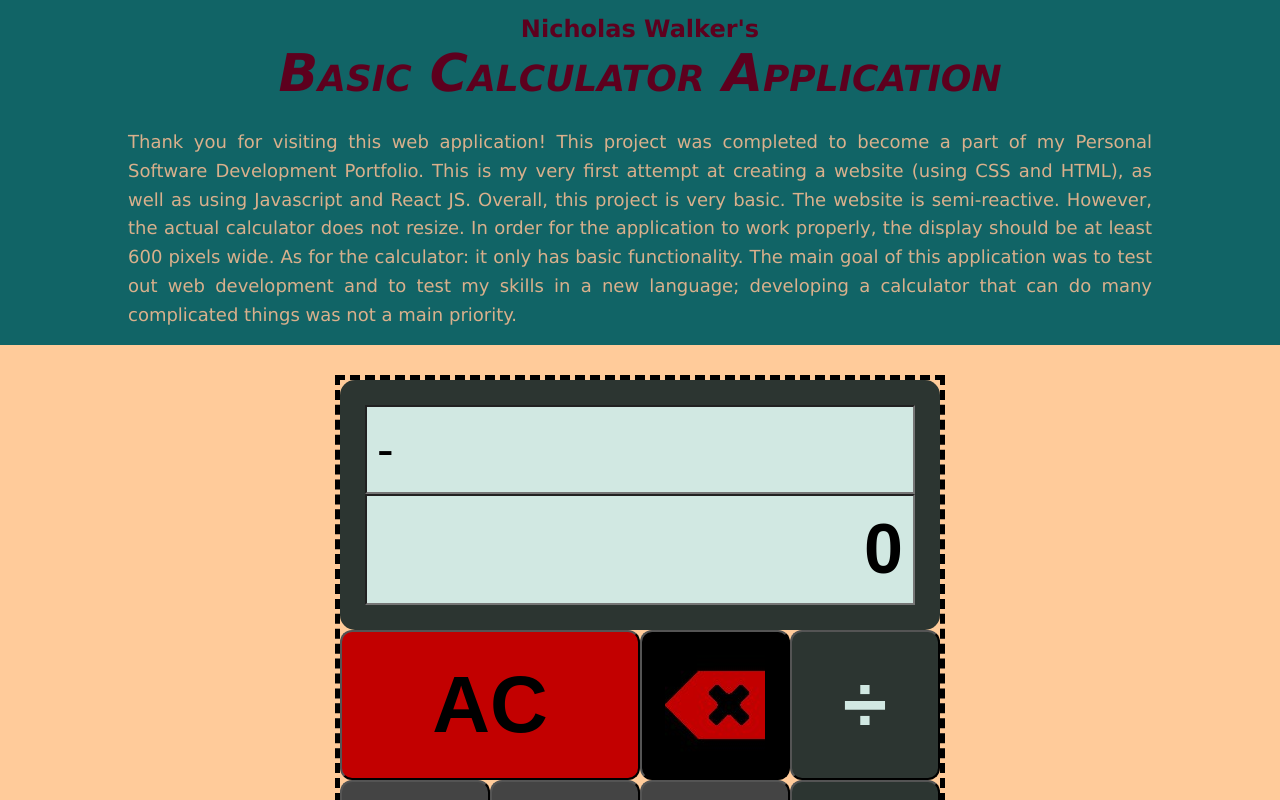
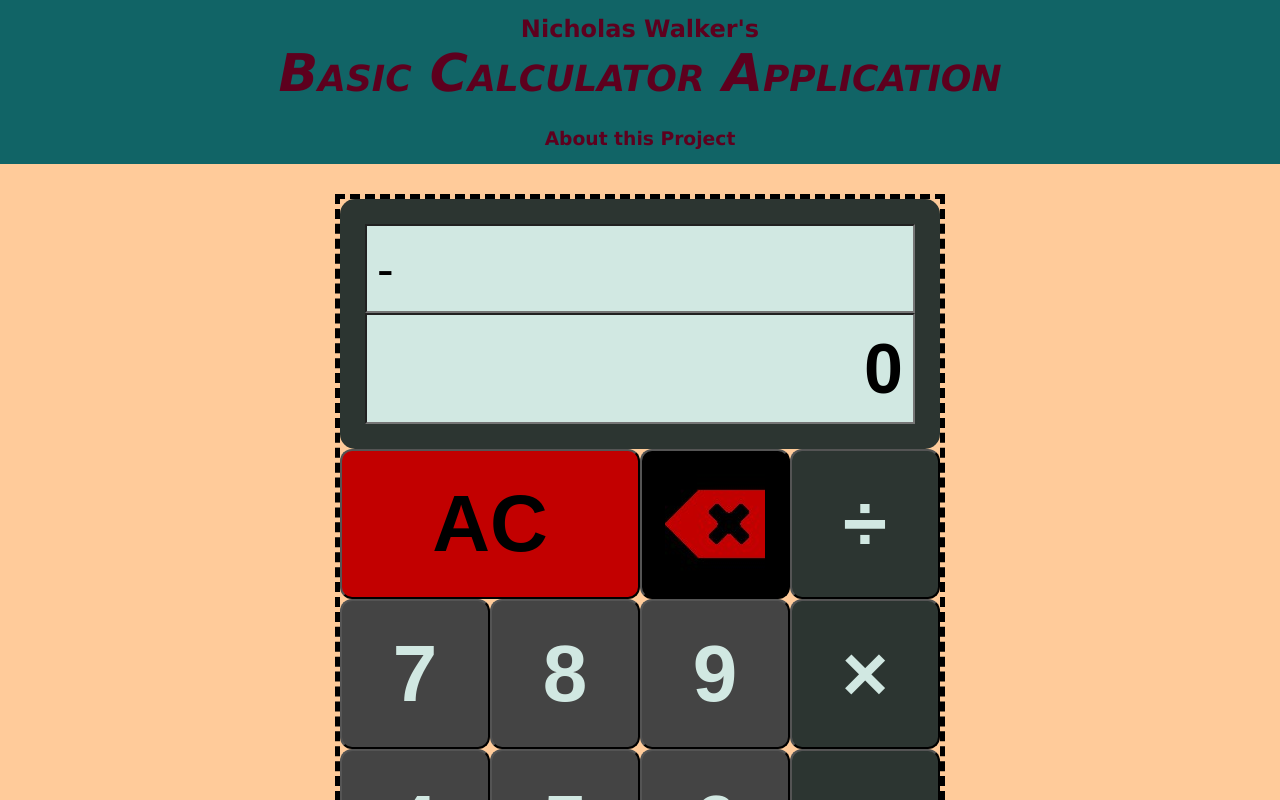
Before and after one commit to nswalke4/PersonalProjects, a React (Create React App) app in the folder calculator-app/: page / in a window 1280 px wide. Shown: the top 800 px of the page. Built offline with nearby package versions, Linux system fonts and the light colour scheme.

Commit message:
Adjusts how the project information is displayed

```diff
--- a/calculator-app/src/index.css
+++ b/calculator-app/src/index.css
@@ -39,6 +39,16 @@ code {
     font-variant: small-caps;
     text-align: center;
     padding-bottom: 25px;
+}
+
+.about-project h3 {
+    color: #5d001e;
+    text-align: center;
+    cursor: pointer;
+}
+
+.about-project h3:hover {
+    color: #d9b08c;
 }
 
 .about-project p {
--- /dev/null
+++ b/calculator-app/src/react/components/ProjectInfo.js
@@ -0,0 +1,20 @@
+const ProjectInfo = ({ swapState }) => {
+    return (
+        <div className="project-info">
+            <p>
+                Thank you for visiting this web application! This project was completed to become a
+                part of my Personal Software Development Portfolio. This is my very first attempt at
+                creating a website (using CSS and HTML), as well as using Javascript and React JS.
+                Overall, this project is very basic. The website is semi-reactive. However, the
+                actual calculator does not resize. In order for the application to work properly,
+                the display should be at least 600 pixels wide. As for the calculator: it only has
+                basic functionality. The main goal of this application was to test out web
+                development and to test my skills in a new language; developing a calculator that
+                can do many complicated things was not a main priority.
+            </p>
+            <h3 onClick={swapState}>Close</h3>
+        </div>
+    );
+};
+
+export default ProjectInfo;
--- a/calculator-app/src/react/containers/AboutProject.js
+++ b/calculator-app/src/react/containers/AboutProject.js
@@ -1,19 +1,19 @@
+import ProjectInfo from "../components/ProjectInfo";
+import {useState} from "react";
+
 const AboutProject = () => {
+    const [moreInfo, setMoreInfo] = useState(false);
+
+    const swapInfoState = () => {
+        setMoreInfo(!moreInfo);
+    }
+
     return (
         <div className="about-project">
             <h2>Nicholas Walker's</h2>
             <h1>Basic Calculator Application</h1>
-            <p>
-                Thank you for visiting this web application! This project was completed to become a
-                part of my Personal Software Development Portfolio. This is my very first attempt at
-                creating a website (using CSS and HTML), as well as using Javascript and React JS.
-                Overall, this project is very basic. The website is semi-reactive. However, the
-                actual calculator does not resize. In order for the application to work properly,
-                the display should be at least 600 pixels wide. As for the calculator: it only has
-                basic functionality. The main goal of this application was to test out web
-                development and to test my skills in a new language; developing a calculator that
-                can do many complicated things was not a main priority.
-            </p>
+            {moreInfo && <ProjectInfo swapState={swapInfoState} />}
+            {!moreInfo && <h3 onClick={swapInfoState}>About this Project</h3>}
         </div>
     );
 };
```
